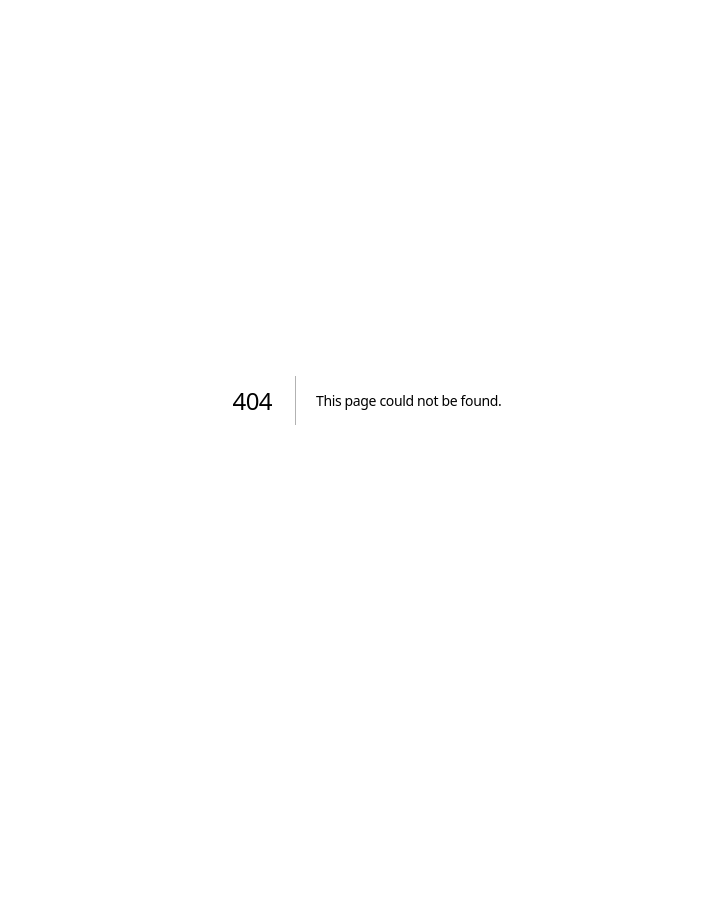
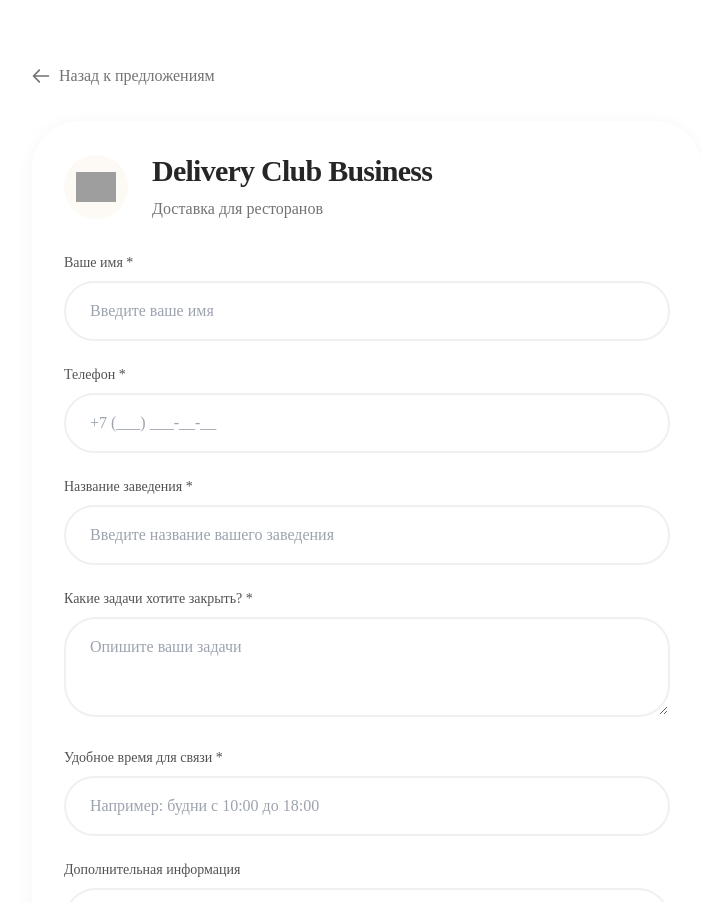
Before and after one commit to beioff/horecaservices, a Next.js app: page /request-demo/delivery_club in a window 1280 px wide. Before the commit this address had no page. Shown: the top 902 px of the page, without its empty margins (273-974 px from the left). Before the commit the page ends 800 px from the top, so only its background shows below. Built offline with nearby package versions, Linux system fonts and the light colour scheme; grey boxes are pictures that could not be loaded.

Commit message:
feat: добавлена форма запроса демо и изменена навигация в карточках

```diff
--- a/src/app/page.tsx
+++ b/src/app/page.tsx
@@ -2,7 +2,7 @@
 
 import { useState, useEffect } from 'react';
 import { companies, categories } from '@/companies';
-import ContactForm from '@/components/ContactForm';
+import Link from 'next/link';
 
 const ITEMS_PER_PAGE = 30;
 
@@ -12,8 +12,6 @@
   const [searchQuery, setSearchQuery] = useState('');
   const [showFilters, setShowFilters] = useState(false);
   const [currentPage, setCurrentPage] = useState(1);
-  const [showContactForm, setShowContactForm] = useState(false);
-  const [selectedCompany, setSelectedCompany] = useState<string | null>(null);
 
   useEffect(() => {
     setIsVisible(true);
@@ -37,16 +35,6 @@
   const handlePageChange = (page: number) => {
     setCurrentPage(page);
     window.scrollTo({ top: 0, behavior: 'smooth' });
-  };
-
-  const handleCardClick = (companyId: string) => {
-    window.location.href = `/companies/${companyId}`;
-  };
-
-  const handleContactClick = (e: React.MouseEvent, companyId: string) => {
-    e.stopPropagation();
-    setSelectedCompany(companyId);
-    setShowContactForm(true);
   };
 
   return (
@@ -174,7 +162,7 @@
                   key={company.id}
                   className={`card p-8 hover-card cursor-pointer ${isVisible ? 'animate-fade-in' : 'opacity-0'}`}
                   style={{ animationDelay: `${index * 100}ms` }}
-                  onClick={() => handleCardClick(company.id)}
+                  onClick={() => window.location.href = `/companies/${company.id}`}
                 >
                   <div className="flex items-center mb-6">
                     <div className="w-16 h-16 rounded-2xl bg-beige-50 mr-6 overflow-hidden">
@@ -208,12 +196,13 @@
                       {company.bonus}
                     </div>
                   )}
-                  <button
-                    onClick={(e) => handleContactClick(e, company.id)}
+                  <Link
+                    href={`/request-demo/${company.id}`}
                     className="btn btn-primary w-full hover-glow"
+                    onClick={(e) => e.stopPropagation()}
                   >
                     {company.contactCta}
-                  </button>
+                  </Link>
                 </div>
               ))}
             </div>
@@ -265,13 +254,6 @@
         </div>
       </section>
 
-      {/* Contact Form */}
-      <ContactForm
-        isOpen={showContactForm}
-        onClose={() => setShowContactForm(false)}
-        companyId={selectedCompany || undefined}
-      />
-
       {/* Footer */}
       <footer className="mt-16 glass-effect rounded-t-[3rem] shadow-soft py-12 px-4 md:px-0">
         <div className="container-custom flex flex-col md:flex-row items-center justify-between gap-8">
--- /dev/null
+++ b/src/app/request-demo/[id]/page.tsx
@@ -0,0 +1,184 @@
+'use client';
+
+import { useState } from 'react';
+import { companies } from '@/companies';
+import Link from 'next/link';
+
+export default function RequestDemo({ params }: { params: { id: string } }) {
+  const company = companies.find(c => c.id === params.id);
+  const [formData, setFormData] = useState({
+    name: '',
+    phone: '',
+    venueName: '',
+    tasks: '',
+    preferredTime: '',
+    additionalInfo: ''
+  });
+
+  const handleSubmit = (e: React.FormEvent) => {
+    e.preventDefault();
+    // Здесь будет логика отправки формы
+    console.log('Form submitted:', formData);
+  };
+
+  const handleChange = (e: React.ChangeEvent<HTMLInputElement | HTMLTextAreaElement>) => {
+    const { name, value } = e.target;
+    setFormData(prev => ({
+      ...prev,
+      [name]: value
+    }));
+  };
+
+  if (!company) {
+    return (
+      <div className="min-h-screen bg-neutral-50 flex items-center justify-center">
+        <div className="text-center">
+          <h1 className="text-2xl font-bold text-neutral-900 mb-4">Компания не найдена</h1>
+          <Link href="/" className="btn btn-primary">
+            Вернуться на главную
+          </Link>
+        </div>
+      </div>
+    );
+  }
+
+  return (
+    <div className="min-h-screen bg-neutral-50">
+      <div className="container-custom py-16">
+        <div className="max-w-2xl mx-auto">
+          <Link href="/" className="inline-flex items-center text-neutral-600 hover:text-primary mb-8">
+            <svg
+              className="w-5 h-5 mr-2"
+              fill="none"
+              stroke="currentColor"
+              viewBox="0 0 24 24"
+            >
+              <path
+                strokeLinecap="round"
+                strokeLinejoin="round"
+                strokeWidth={2}
+                d="M10 19l-7-7m0 0l7-7m-7 7h18"
+              />
+            </svg>
+            Назад к предложениям
+          </Link>
+
+          <div className="card p-8">
+            <div className="flex items-center mb-8">
+              <div className="w-16 h-16 rounded-2xl bg-beige-50 mr-6 overflow-hidden">
+                <img
+                  src={company.logo}
+                  alt={company.name}
+                  className="w-full h-full object-contain p-3"
+                />
+              </div>
+              <div>
+                <h1 className="text-3xl font-bold text-neutral-900 mb-2">{company.name}</h1>
+                <p className="text-neutral-600">{company.slogan}</p>
+              </div>
+            </div>
+
+            <form onSubmit={handleSubmit} className="space-y-6">
+              <div>
+                <label htmlFor="name" className="block text-sm font-medium text-neutral-700 mb-2">
+                  Ваше имя *
+                </label>
+                <input
+                  type="text"
+                  id="name"
+                  name="name"
+                  required
+                  value={formData.name}
+                  onChange={handleChange}
+                  className="input"
+                  placeholder="Введите ваше имя"
+                />
+              </div>
+
+              <div>
+                <label htmlFor="phone" className="block text-sm font-medium text-neutral-700 mb-2">
+                  Телефон *
+                </label>
+                <input
+                  type="tel"
+                  id="phone"
+                  name="phone"
+                  required
+                  value={formData.phone}
+                  onChange={handleChange}
+                  className="input"
+                  placeholder="+7 (___) ___-__-__"
+                />
+              </div>
+
+              <div>
+                <label htmlFor="venueName" className="block text-sm font-medium text-neutral-700 mb-2">
+                  Название заведения *
+                </label>
+                <input
+                  type="text"
+                  id="venueName"
+                  name="venueName"
+                  required
+                  value={formData.venueName}
+                  onChange={handleChange}
+                  className="input"
+                  placeholder="Введите название вашего заведения"
+                />
+              </div>
+
+              <div>
+                <label htmlFor="tasks" className="block text-sm font-medium text-neutral-700 mb-2">
+                  Какие задачи хотите закрыть? *
+                </label>
+                <textarea
+                  id="tasks"
+                  name="tasks"
+                  required
+                  value={formData.tasks}
+                  onChange={handleChange}
+                  className="input min-h-[100px]"
+                  placeholder="Опишите ваши задачи"
+                />
+              </div>
+
+              <div>
+                <label htmlFor="preferredTime" className="block text-sm font-medium text-neutral-700 mb-2">
+                  Удобное время для связи *
+                </label>
+                <input
+                  type="text"
+                  id="preferredTime"
+                  name="preferredTime"
+                  required
+                  value={formData.preferredTime}
+                  onChange={handleChange}
+                  className="input"
+                  placeholder="Например: будни с 10:00 до 18:00"
+                />
+              </div>
+
+              <div>
+                <label htmlFor="additionalInfo" className="block text-sm font-medium text-neutral-700 mb-2">
+                  Дополнительная информация
+                </label>
+                <textarea
+                  id="additionalInfo"
+                  name="additionalInfo"
+                  value={formData.additionalInfo}
+                  onChange={handleChange}
+                  className="input min-h-[100px]"
+                  placeholder="Любая дополнительная информация, которая может быть полезна"
+                />
+              </div>
+
+              <button type="submit" className="btn btn-primary w-full hover-glow">
+                Отправить заявку
+              </button>
+            </form>
+          </div>
+        </div>
+      </div>
+    </div>
+  );
+}
```
